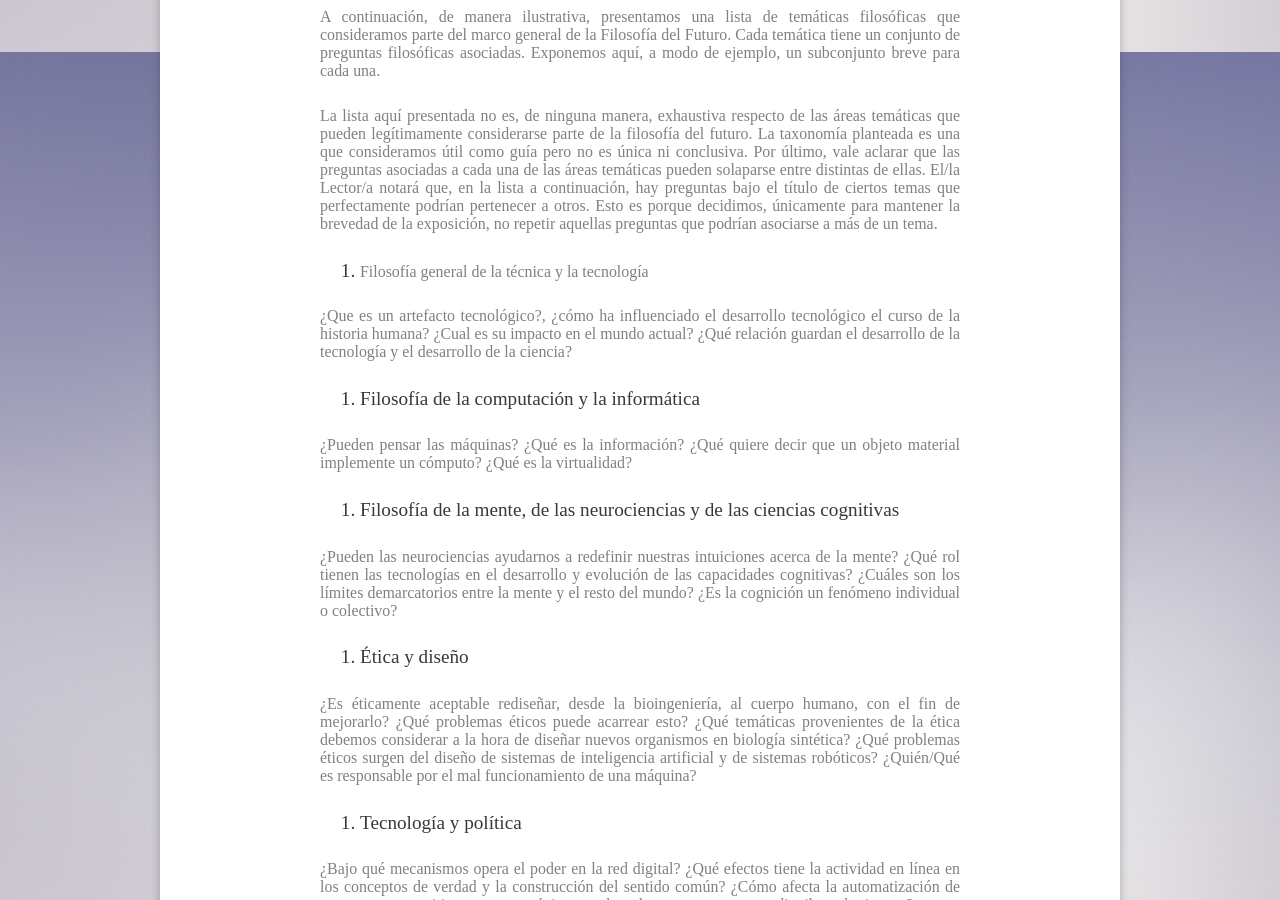
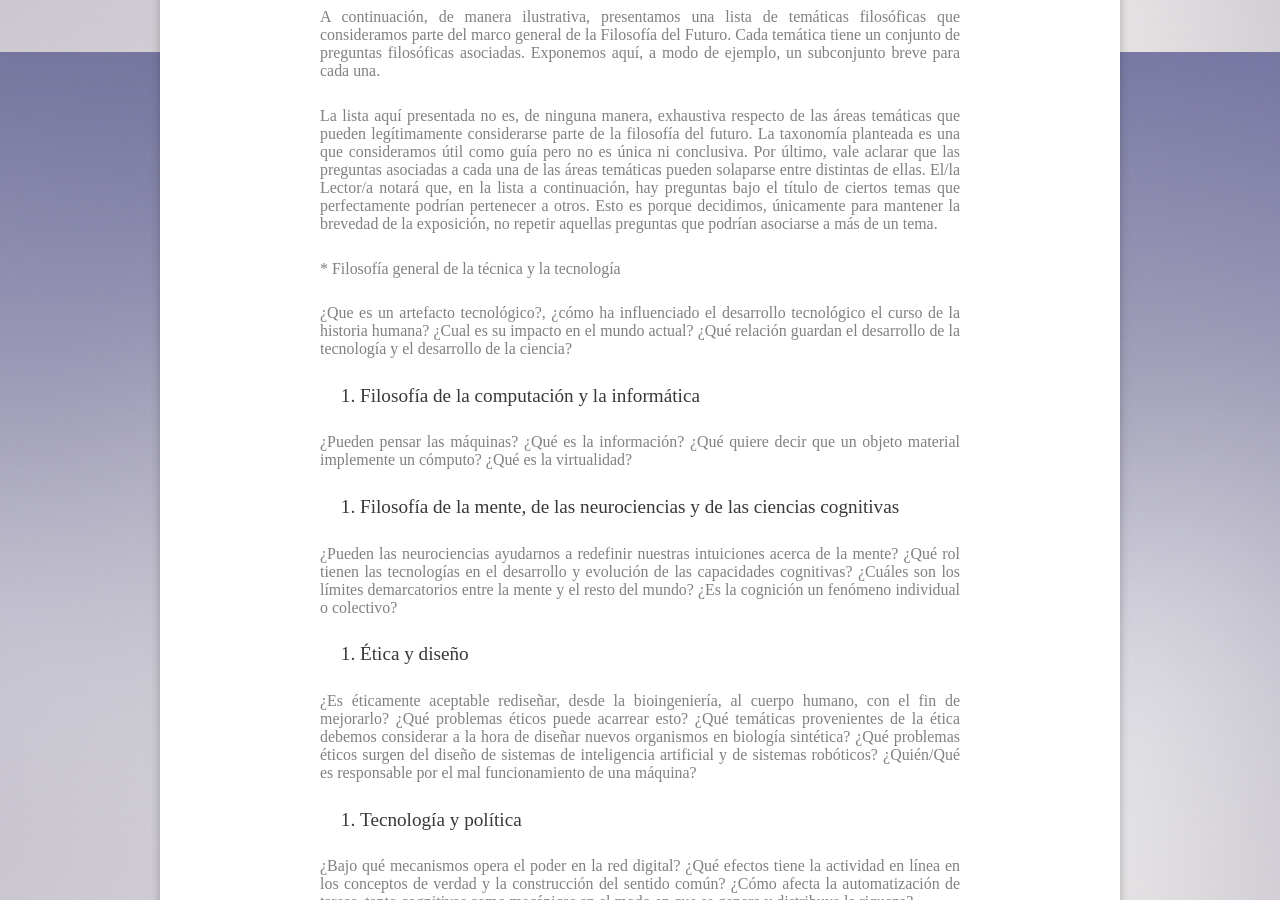
Before and after one commit to filosofiadelfuturo/filosofiadelfuturo.com, a Jekyll site: the page built from _posts/2019-09-21-porque-filosofia-y-futuro.md, in a window 1280 px wide and 900 px high, scrolled down 2648 px. Built offline with Jekyll 4.4.1, drawn with Linux system fonts in a browser that asks for light colours; part of the change alters nothing that is shown.

```diff
--- a/_posts/2019-09-21-porque-filosofia-y-futuro.md
+++ b/_posts/2019-09-21-porque-filosofia-y-futuro.md
@@ -38,7 +38,7 @@ Por último, vale aclarar que la filosofía del futuro no puede ser habitada sol
 
 ##### La lista aquí presentada no es, de ninguna manera, exhaustiva respecto de las áreas temáticas que pueden legítimamente considerarse parte de la filosofía del futuro. La taxonomía planteada es una que consideramos útil como guía pero no es única ni conclusiva. Por último, vale aclarar que las preguntas asociadas a cada una de las áreas temáticas pueden solaparse entre distintas de ellas. El/la Lector/a notará que, en la lista a continuación, hay preguntas bajo el título de ciertos temas que perfectamente podrían pertenecer a otros. Esto es porque decidimos, únicamente para mantener la brevedad de la exposición, no repetir aquellas preguntas que podrían asociarse a más de un tema.
 
-1. ##### Filosofía general de la técnica y la tecnología
+##### * Filosofía general de la técnica y la tecnología
 
 ##### ¿Que es un artefacto tecnológico?, ¿cómo ha influenciado el desarrollo tecnológico el curso de la historia humana? ¿Cual es su impacto en el mundo actual? ¿Qué relación guardan el desarrollo de la tecnología y el desarrollo de la ciencia?
 
```
